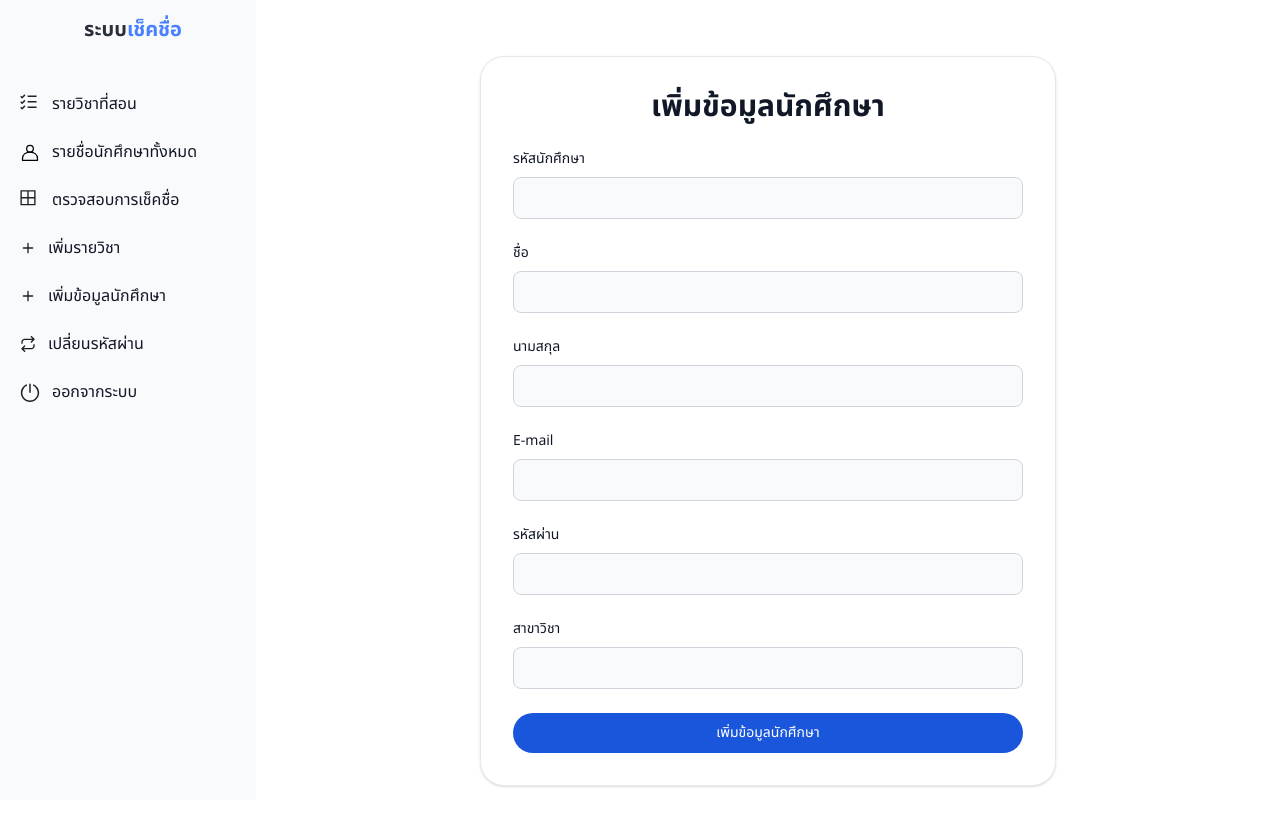
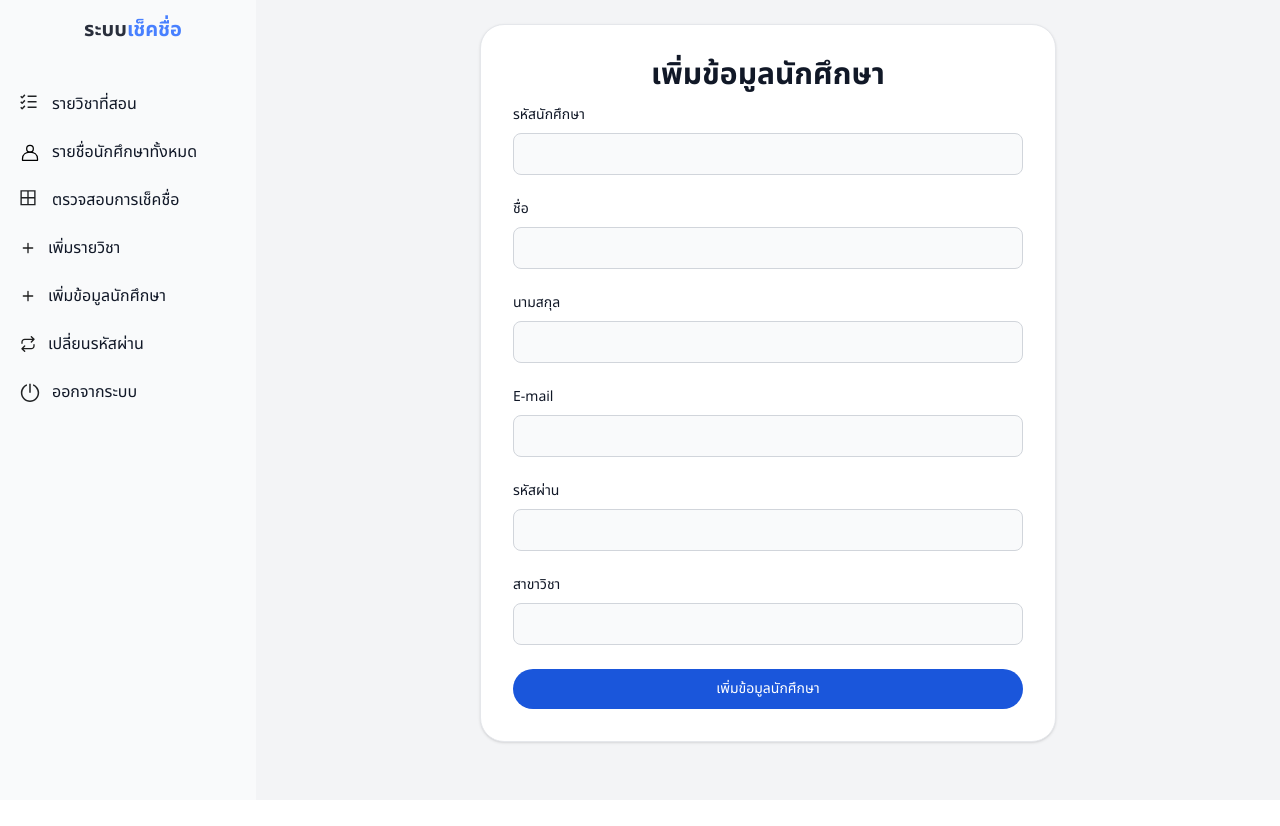
Before and after one commit to usersatu55/Frontend_dataser, a React (Vite) app: page /InsertStudent in a window 1280 px wide. Shown: the top 826 px of the page. After the commit the page ends 800 px from the top, so only its background shows below. Built offline with nearby package versions, Linux system fonts and the light colour scheme.

Commit message:
update css

```diff
--- a/src/components/TeacherLayout.jsx
+++ b/src/components/TeacherLayout.jsx
@@ -258,7 +258,7 @@ const Layout = ({ children }) => {
         <title>ระบบเช็คชื่อ</title>
       </Helmet>
       <Navbar />
-      <div className="p-4 sm:ml-64">
+      <div className="p-4 sm:ml-64 min-h-screen bg-gray-100">
         <main>{children}</main>
       </div>
     </div>
--- a/src/pages/InsertStudent.jsx
+++ b/src/pages/InsertStudent.jsx
@@ -9,7 +9,7 @@ function InsertStudent() {
   const [email, setEmail] = useState("");
   const [password, setPassword] = useState("");
   const [studentId, setStudentId] = useState("");
-  const [ department , setDepartment] = useState("");
+  const [department, setDepartment] = useState("");
   const [error, setError] = useState(null);
   const [success, setSuccess] = useState(null);
   const navigate = useNavigate();
@@ -17,22 +17,18 @@ function InsertStudent() {
   const handleSubmit = async (e) => {
     e.preventDefault();
     try {
-      const response = await axios.post(
-        `http://localhost:3000/student/create`,
-        {
-          student_id: studentId,
-          first_name: firstName,
-          last_name: lastName,
-          email: email,
-          password: password,
-          department: department
-        }
-      );
+      await axios.post(`http://localhost:3000/student/create`, {
+        student_id: studentId,
+        first_name: firstName,
+        last_name: lastName,
+        email: email,
+        password: password,
+        department: department,
+      });
 
       setSuccess("Student inserted successfully");
       setError(null);
       alert("Student inserted successfully!");
-
 
       setTimeout(() => navigate("/AllStudent/"), 2000);
     } catch (err) {
@@ -50,19 +46,23 @@ function InsertStudent() {
   };
 
   return (
-    <div>
+    <div className="flex flex-col justify-center">
       <TeacherLayout>
-        <div className="flex justify-center py-10">
-          <div className="w-full max-w-xl p-6 bg-white border border-gray-200 rounded-3xl shadow sm:p-6 md:p-8 dark:bg-gray-800 dark:border-gray-700">
-            <h1 className="font-bold text-center text-3xl text-gray-900 dark:text-white">
+        <div className="flex justify-center py-2">
+          <div className="card w-full max-w-xl  bg-white border border-gray-200 rounded-3xl shadow sm:p-6 md:p-8 ">
+            <h2 className="font-bold text-center text-3xl text-gray-900 ">
               เพิ่มข้อมูลนักศึกษา
-            </h1>
+            </h2>
             {error && <p className="text-red-500 text-center mb-4">{error}</p>}
-            {success && <p className="text-green-500 text-center mb-4">{success}</p>}
+            {success && (
+              <p className="text-green-500 text-center mb-4">{success}</p>
+            )}
             <form className="space-y-6" onSubmit={handleSubmit}>
-              {/* Student ID */}
-              <div className="mb-4">
-                <label className="pt-6 block mb-2 text-sm font-medium text-gray-900 dark:text-white" htmlFor="studentId">
+              <div className="namb-4">
+                <label
+                  className="pt-3 block mb-2 text-sm font-medium text-gray-900 "
+                  htmlFor="studentId"
+                >
                   รหัสนักศึกษา
                 </label>
                 <input
@@ -70,14 +70,15 @@ function InsertStudent() {
                   id="studentId"
                   value={studentId}
                   onChange={(e) => setStudentId(e.target.value)}
-                  className="bg-gray-50 border border-gray-300 text-gray-900 text-sm rounded-lg focus:ring-blue-500 focus:border-blue-500 block w-full p-2.5 dark:bg-gray-600 dark:border-gray-500 dark:placeholder-gray-400 dark:text-white"
+                  className="bg-gray-50 border border-gray-300 text-gray-900 text-sm rounded-lg focus:ring-blue-500 focus:border-blue-500 block w-full p-2.5"
                   required
                 />
               </div>
-
-              {/* First Name */}
-              <div className="mb-4">
-                <label className="block mb-2 text-sm font-medium text-gray-900 dark:text-white" htmlFor="firstName">
+              <div className="mb-2">
+                <label
+                  className="block mb-2 text-sm font-medium text-gray-900"
+                  htmlFor="firstName"
+                >
                   ชื่อ
                 </label>
                 <input
@@ -85,14 +86,15 @@ function InsertStudent() {
                   id="firstName"
                   value={firstName}
                   onChange={(e) => setFirstName(e.target.value)}
-                  className="bg-gray-50 border border-gray-300 text-gray-900 text-sm rounded-lg focus:ring-blue-500 focus:border-blue-500 block w-full p-2.5 dark:bg-gray-600 dark:border-gray-500 dark:placeholder-gray-400 dark:text-white"
+                  className="bg-gray-50 border border-gray-300 text-gray-900 text-sm rounded-lg focus:ring-blue-500 focus:border-blue-500 block w-full p-2.5 "
                   required
                 />
               </div>
-
-              {/* Last Name */}
-              <div className="mb-4">
-                <label className="block mb-2 text-sm font-medium text-gray-900 dark:text-white" htmlFor="lastName">
+              <div className="mb-2">
+                <label
+                  className="block mb-2 text-sm font-medium text-gray-900"
+                  htmlFor="lastName"
+                >
                   นามสกุล
                 </label>
                 <input
@@ -100,14 +102,15 @@ function InsertStudent() {
                   id="lastName"
                   value={lastName}
                   onChange={(e) => setLastName(e.target.value)}
-                  className="bg-gray-50 border border-gray-300 text-gray-900 text-sm rounded-lg focus:ring-blue-500 focus:border-blue-500 block w-full p-2.5 dark:bg-gray-600 dark:border-gray-500 dark:placeholder-gray-400 dark:text-white"
+                  className="bg-gray-50 border border-gray-300 text-gray-900 text-sm rounded-lg focus:ring-blue-500 focus:border-blue-500 block w-full p-2.5"
                   required
                 />
               </div>
-
-              {/* Email */}
-              <div className="mb-4">
-                <label className="block mb-2 text-sm font-medium text-gray-900 dark:text-white" htmlFor="email">
+              <div className="mb-2">
+                <label
+                  className="block mb-2 text-sm font-medium text-gray-900 "
+                  htmlFor="email"
+                >
                   E-mail
                 </label>
                 <input
@@ -119,10 +122,11 @@ function InsertStudent() {
                   required
                 />
               </div>
-
-              {/* Password */}
-              <div className="mb-4">
-                <label className="block mb-2 text-sm font-medium text-gray-900 dark:text-white" htmlFor="password">
+              <div className="mb-2">
+                <label
+                  className="block mb-2 text-sm font-medium text-gray-900"
+                  htmlFor="password"
+                >
                   รหัสผ่าน
                 </label>
                 <input
@@ -130,27 +134,26 @@ function InsertStudent() {
                   id="password"
                   value={password}
                   onChange={(e) => setPassword(e.target.value)}
-                  className="bg-gray-50 border border-gray-300 text-gray-900 text-sm rounded-lg focus:ring-blue-500 focus:border-blue-500 block w-full p-2.5 dark:bg-gray-600 dark:border-gray-500 dark:placeholder-gray-400 dark:text-white"
+                  className="bg-gray-50 border border-gray-300 text-gray-900 text-sm rounded-lg focus:ring-blue-500 focus:border-blue-500 block w-full p-2.5 "
                   required
                 />
               </div>
-
-              {/* Department */}
-              <div className="mb-4">
-                <label className="block mb-2 text-sm font-medium text-gray-900 dark:text-white" htmlFor="department">
+              <div className="mb-2">
+                <label
+                  className="block mb-2 text-sm font-medium text-gray-900 "
+                  htmlFor="department"
+                >
                   สาขาวิชา
                 </label>
                 <input
                   type="text"
                   id="department"
                   value={department}
-                  onChange={(e) => setDepartment(e.target.value)} // เพิ่ม useState สำหรับ department
+                  onChange={(e) => setDepartment(e.target.value)}
                   className="bg-gray-50 border border-gray-300 text-gray-900 text-sm rounded-lg focus:ring-blue-500 focus:border-blue-500 block w-full p-2.5 dark:bg-gray-600 dark:border-gray-500 dark:placeholder-gray-400 dark:text-white"
                   required
                 />
               </div>
-
-              {/* Submit Button */}
               <button
                 type="submit"
                 className="w-full text-white bg-blue-700 border border-blue-700 hover:bg-blue-800 focus:outline-none focus:ring-4 focus:ring-blue-300 font-medium rounded-full text-sm px-5 py-2.5 text-center me-2 mb-2 dark:bg-blue-600 dark:border-blue-600 dark:hover:bg-blue-700 dark:focus:ring-blue-800"
--- a/src/pages/TeacherChangePassword.jsx
+++ b/src/pages/TeacherChangePassword.jsx
@@ -26,7 +26,7 @@ function TeacherChangePassword() {
     try {
       const token = localStorage.getItem("token");
 
-      const response = await axios.put(
+      await axios.put(
         "http://localhost:3000/teacher/update",
         { password },
         {
@@ -37,12 +37,12 @@ function TeacherChangePassword() {
       );
 
       setSuccess("Password updated successfully!");
-      setLoading(false);
+      false;
       window.alert("รหัสผ่านของคุณถูกเปลี่ยนเรียบร้อยแล้ว!");
       navigate("/TeacherChangePassword");
     } catch (err) {
       console.error(err);
-      setLoading(false);
+      false;
       setError("Failed to update password");
     }
   };
@@ -82,7 +82,7 @@ function TeacherChangePassword() {
               </div>
               <button
                 type="submit"
-                className="w-full text-white bg-blue-700 border border-blue-700 hover:bg-blue-800 focus:outline-none focus:ring-4 focus:ring-blue-300 font-medium rounded-full text-sm px-5 py-2.5 text-center me-2 mb-2 dark:bg-blue-600 dark:border-blue-600 dark:hover:bg-blue-700 dark:focus:ring-blue-800text-white bg-gradient-to-r from-blue-500 to-blue-600 hover:from-blue-600 hover:to-blue-700 focus:outline-none focus:ring-4 focus:ring-blue-300 font-medium rounded-full text-sm px-2 py-2 shadow-md hover:shadow-lg transition-transform transform hover:scale-95"
+                className="w-full mt-2 text-white bg-gradient-to-r from-blue-500 to-blue-600 hover:from-blue-600 hover:to-blue-700 focus:outline-none focus:ring-4 focus:ring-blue-300 font-medium rounded-full text-sm px-4 py-2 shadow-md hover:shadow-lg transition-transform transform hover:scale-95 w-15"
               >
                 เปลี่ยนรหัสผ่าน
               </button>
```
Also changed, not shown: src/pages/AllStudent.jsx (+9 -4 lines).
